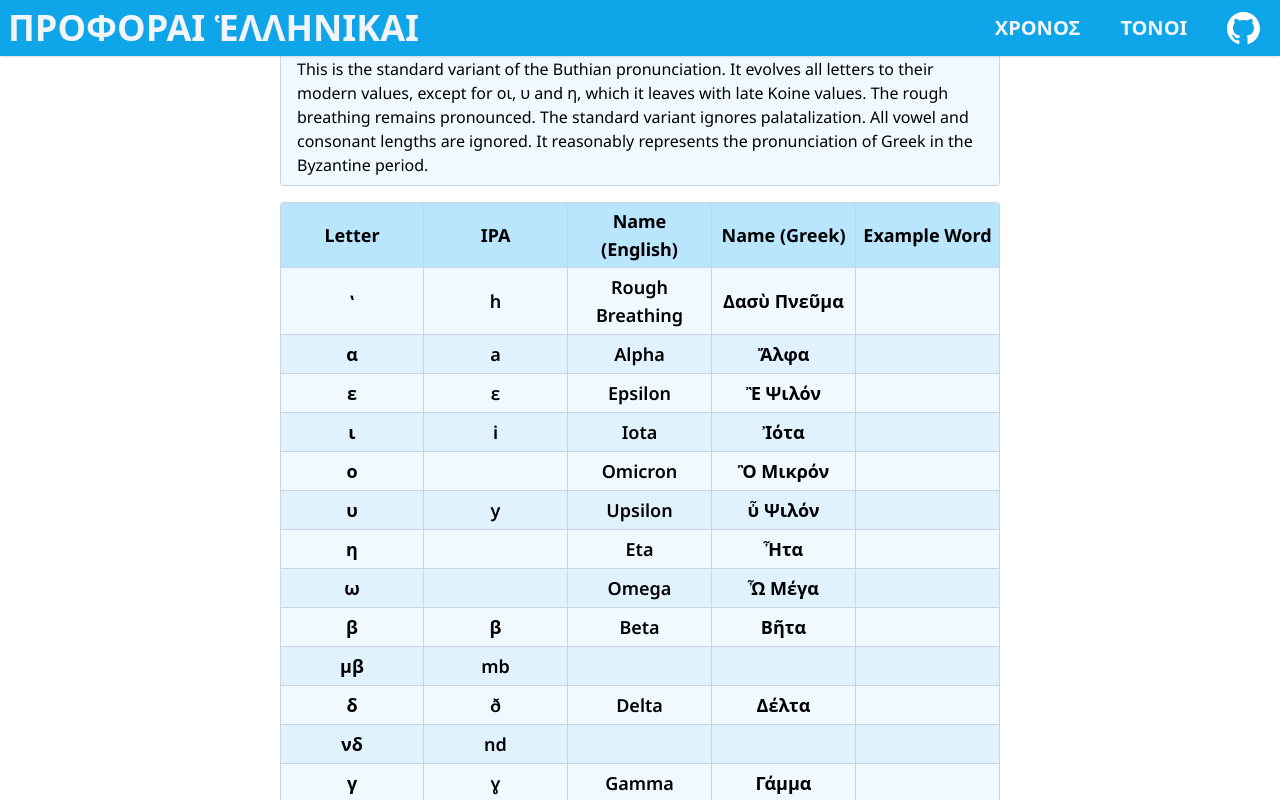
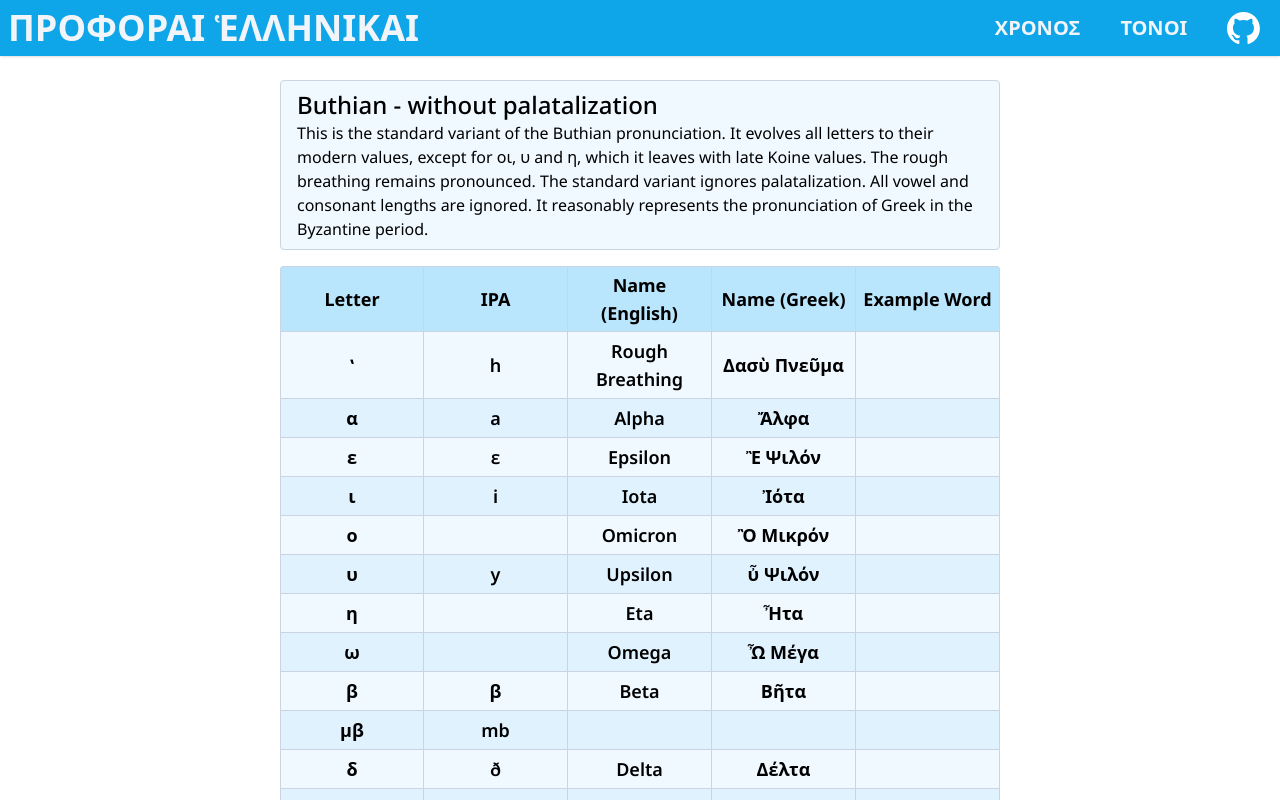
Before and after one commit to obsgolem/Prophora, a SvelteKit app: page /pronunciation/buthian in a window 1280 px wide. Shown: the top 800 px of the page. Built offline with nearby package versions, Linux system fonts and the light colour scheme.

Commit message:
Corrected another small bug with fixed header.

```diff
--- a/src/routes/pronunciation/[slug]/+page.svelte
+++ b/src/routes/pronunciation/[slug]/+page.svelte
@@ -10,7 +10,7 @@
 </svelte:head>
 
 <div class="flex w-full justify-center">
-    <div class="py-4 sm:space-y-4 md:w-[720px] group">
+    <div class="py-20 sm:space-y-4 md:w-[720px] group">
         <div
             class="px-4 py-2 border-t border-b md:border text-pretty bg-sky-50 md:rounded border-slate-300"
         >
```
